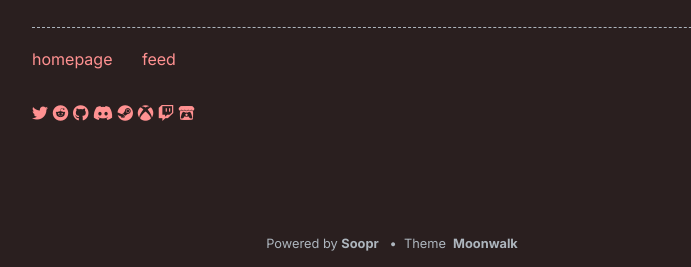
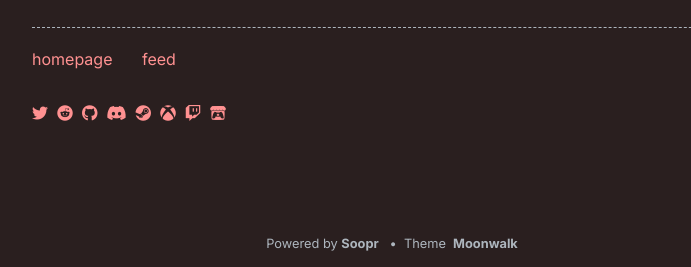
Before and after one commit to DovydasTEDS/dovydasteds.github.io, a Jekyll site: the page built from index.md, in a window 1280 px wide. Shown: the part 958-1225 px from the top of the page, without its empty margins (248-939 px from the left). Built offline with Jekyll 4.4.1, drawn with Linux system fonts in a browser that asks for light colours.

Commit message:
added space for social_media_links

```diff
--- a/_includes/social_media_links.html
+++ b/_includes/social_media_links.html
@@ -4,7 +4,7 @@
     {% for entry in sm %}
         {% assign key = entry | first %}
         {% if sm[key].id %}
-            <a href="{{ sm[key].href }}{{ sm[key].id }}" title="{{ sm[key].title }}"><i class="fa-brands {{ sm[key].fa-icon }}"></i></a>
+            <a href="{{ sm[key].href }}{{ sm[key].id }}" title="{{ sm[key].title }}"><i class="fa-brands {{ sm[key].fa-icon }}"></i></a>&nbsp;
         {% endif %}
     {% endfor %}
 </div>
```
